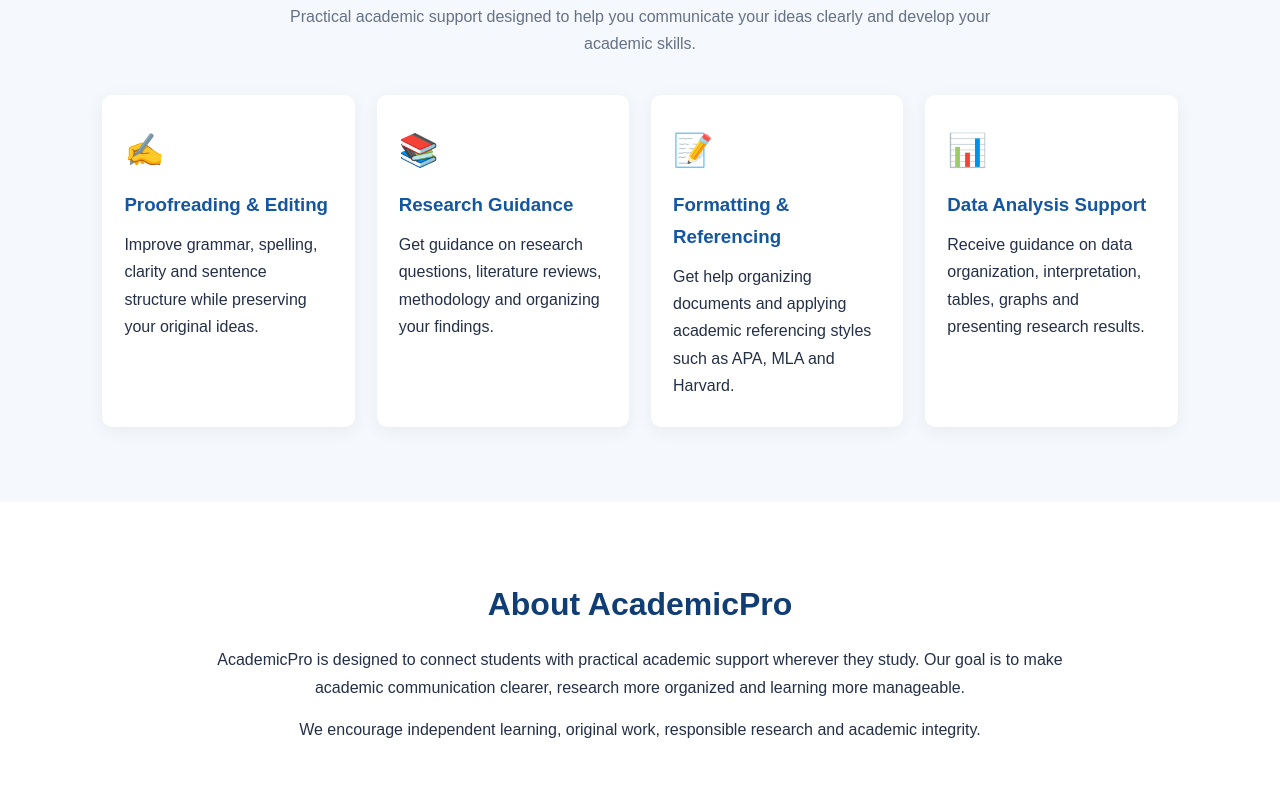
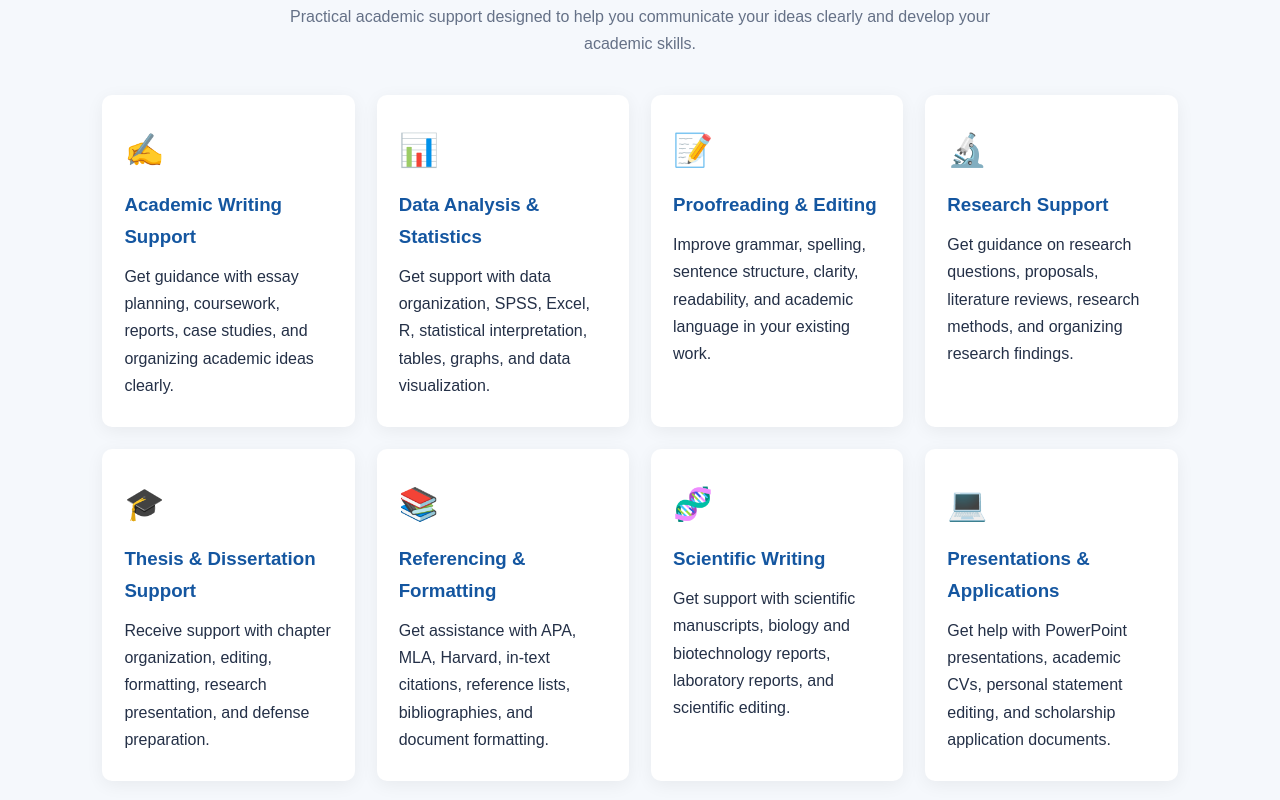
Before and after one commit to academicpro/academicpro., a website: page index.html in a window 1280 px wide. Shown: the part 740-1540 px from the top of the page. Drawn offline with Linux system fonts and the light colour scheme.

Commit message:
Add new service cards for academic support

```diff
--- a/index.html
+++ b/index.html
@@ -292,38 +292,50 @@
 
          <div class="service-card">
     <div class="icon">✍️</div>
-                    <h3>Proofreading & Editing</h3>
-                    <p>
-                        Improve grammar, spelling, clarity and sentence
-                        structure while preserving your original ideas.
-                    </p>
+    <h3>Academic Writing Support</h3>
+    <p>Get guidance with essay planning, coursework, reports, case studies, and organizing academic ideas clearly.</p>
+</div>
+
+<div class="service-card">
+    <div class="icon">📊</div>
+    <h3>Data Analysis &amp; Statistics</h3>
+    <p>Get support with data organization, SPSS, Excel, R, statistical interpretation, tables, graphs, and data visualization.</p>
+</div>
+
+<div class="service-card">
+    <div class="icon">📝</div>
+    <h3>Proofreading &amp; Editing</h3>
+    <p>Improve grammar, spelling, sentence structure, clarity, readability, and academic language in your existing work.</p>
+</div>
+
+<div class="service-card">
+    <div class="icon">🔬</div>
+    <h3>Research Support</h3>
+    <p>Get guidance on research questions, proposals, literature reviews, research methods, and organizing research findings.</p>
+</div>
+
+<div class="service-card">
+    <div class="icon">🎓</div>
+    <h3>Thesis &amp; Dissertation Support</h3>
+    <p>Receive support with chapter organization, editing, formatting, research presentation, and defense preparation.</p>
 </div>
 
 <div class="service-card">
     <div class="icon">📚</div>
-                    <h3>Research Guidance</h3>
-                    <p>
-                        Get guidance on research questions, literature
-                        reviews, methodology and organizing your findings.
-                    </p>
+    <h3>Referencing &amp; Formatting</h3>
+    <p>Get assistance with APA, MLA, Harvard, in-text citations, reference lists, bibliographies, and document formatting.</p>
 </div>
 
 <div class="service-card">
-                    <div class="icon">📝</div>
-                    <h3>Formatting & Referencing</h3>
-                    <p>
-                        Get help organizing documents and applying academic
-                        referencing styles such as APA, MLA and Harvard.
-                    </p>
+    <div class="icon">🧬</div>
+    <h3>Scientific Writing</h3>
+    <p>Get support with scientific manuscripts, biology and biotechnology reports, laboratory reports, and scientific editing.</p>
 </div>
 
 <div class="service-card">
-                    <div class="icon">📊</div>
-                    <h3>Data Analysis Support</h3>
-                    <p>
-                        Receive guidance on data organization, interpretation,
-                        tables, graphs and presenting research results.
-                    </p>
+    <div class="icon">💻</div>
+    <h3>Presentations &amp; Applications</h3>
+    <p>Get help with PowerPoint presentations, academic CVs, personal statement editing, and scholarship application documents.</p>
 </div>
 
             </div>
```
Lines whose indentation alone changed are shown as unchanged.
